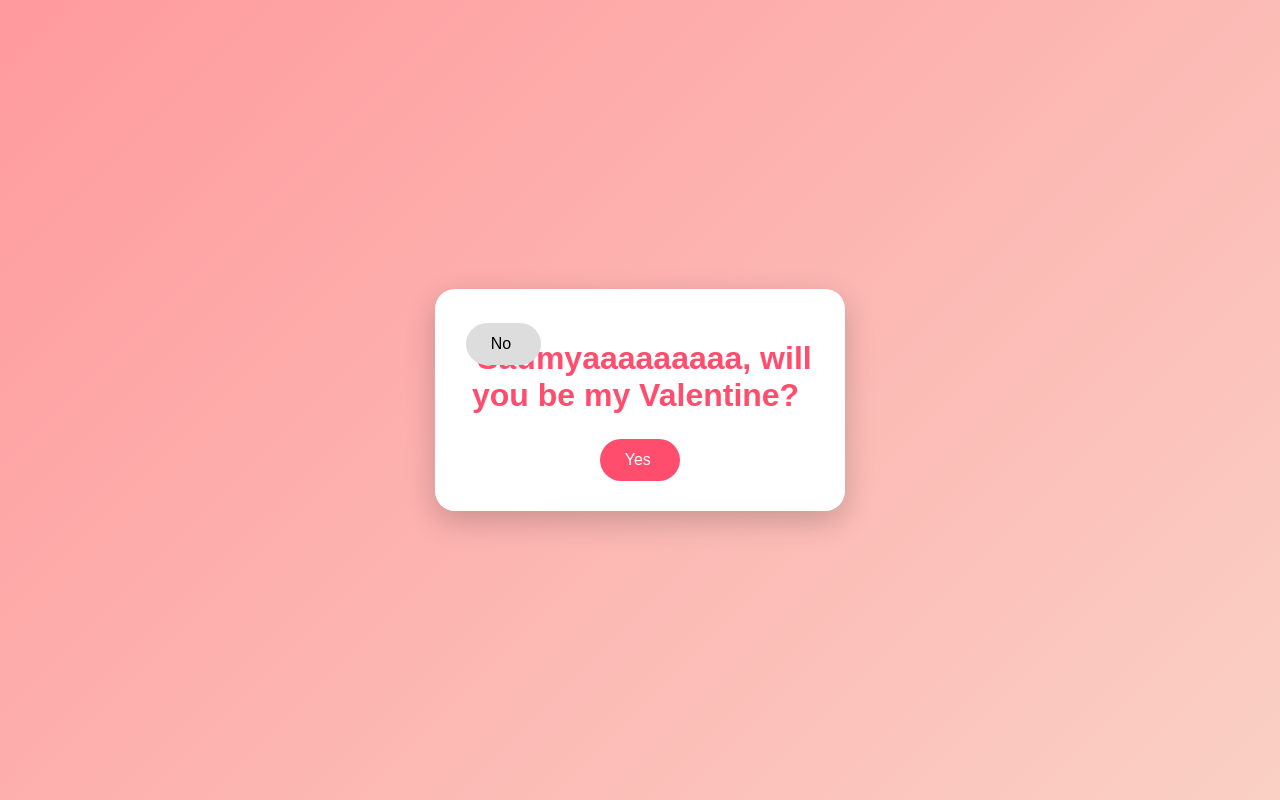
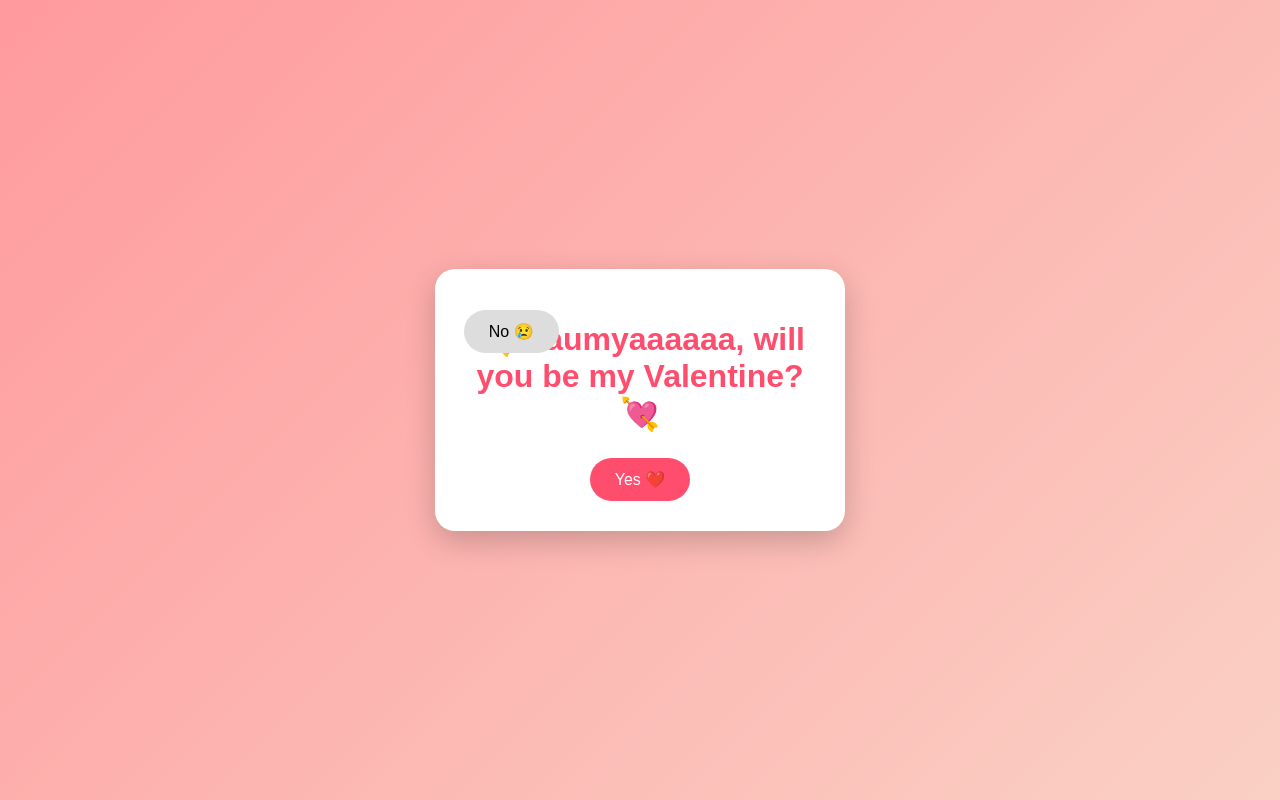
Before and after one commit to kshitijkhandelwal-pixel/valentine, a plain HTML site: page index.html in a window 1280 px wide. Drawn offline with Linux system fonts and the light colour scheme.

Commit message:
index.html

```diff
--- a/index.html
+++ b/index.html
@@ -1,101 +1,193 @@
 <!DOCTYPE html>
+
 <html lang="en">
+
 <head>
+
 <meta charset="UTF-8">
-<title>Valentine </title>
+
+<title>Valentine 💖</title>
+
 <meta name="viewport" content="width=device-width, initial-scale=1.0">
+
 <style>
+
 body {
+
 margin: 0;
+
 height: 100vh;
+
 background: linear-gradient(135deg, #ff9a9e, #fad0c4);
+
 display: flex;
+
 justify-content: center;
+
 align-items: center;
+
 font-family: Arial, sans-serif;
+
 overflow: hidden;
+
 }
+
 .card {
+
 background: white;
+
 padding: 30px;
+
 border-radius: 20px;
+
 text-align: center;
+
 box-shadow: 0 10px 30px rgba(0,0,0,0.2);
+
 width: 90%;
+
 max-width: 350px;
+
 position: relative;
+
 }
+
 h1 {
+
 color: #ff4d6d;
+
 margin-bottom: 25px;
+
 }
+
 button {
+
 padding: 12px 25px;
+
 font-size: 16px;
+
 border: none;
+
 border-radius: 25px;
+
 cursor: pointer;
+
 }
+
 .yes {
+
 background: #ff4d6d;
+
 color: white;
+
 }
+
 .no {
+
 background: #ddd;
+
 position: absolute;
+
 left: 20px;
+
 top: 120px;
+
 }
+
 </style>
+
 </head>
+
 <body>
 
+
 <div class="card">
-<h1> Saumyaaaaaaaaa, will you be my Valentine? </h1>
-<button class="yes" onclick="yesClick()">Yes </button>
-<button class="no" id="noBtn">No </button>
+
+<h1>💘 Saumyaaaaaa, will you be my Valentine? 💘</h1>
+
+<button class="yes" onclick="yesClick()">Yes ❤️</button>
+
+<button class="no" id="noBtn">No 😢</button>
+
 </div>
 
+
 <script>
+
 const noBtn = document.getElementById("noBtn");
+
 const card = document.querySelector(".card");
 
+
 function randomMove() {
+
 const maxX = card.clientWidth - noBtn.offsetWidth;
+
 const maxY = card.clientHeight - noBtn.offsetHeight;
 
+
 const x = Math.random() * maxX;
+
 const y = Math.random() * maxY;
 
+
 noBtn.style.left = x + "px";
+
 noBtn.style.top = y + "px";
+
 }
 
+
 // No button keeps moving
+
 setInterval(randomMove, 700);
 
+
 function yesClick() {
+
 document.body.innerHTML = `
+
 <div style="
+
 display:flex;
+
 flex-direction:column;
+
 justify-content:center;
+
 align-items:center;
+
 height:100vh;
+
 background:#ff9a9e;
+
 color:white;
+
 text-align:center;
+
 padding:20px;
+
 ">
-<h1> Yayyy Saumyaaaaaa! I knew it </h1>
+
+<h1>💖 Yayyy Saumyaaaaaa! I knew it 😍💖</h1>
+
 <img
+
 src="https://media.giphy.com/media/3oriO0OEd9QIDdllqo/giphy.gif"
+
 alt="Dancing girl"
+
 style="width:250px; margin-top:20px; border-radius:20px;"
+
 >
+
 </div>`;
+
 }
+
 </script>
 
+
 </body>
+
 </html>
```
